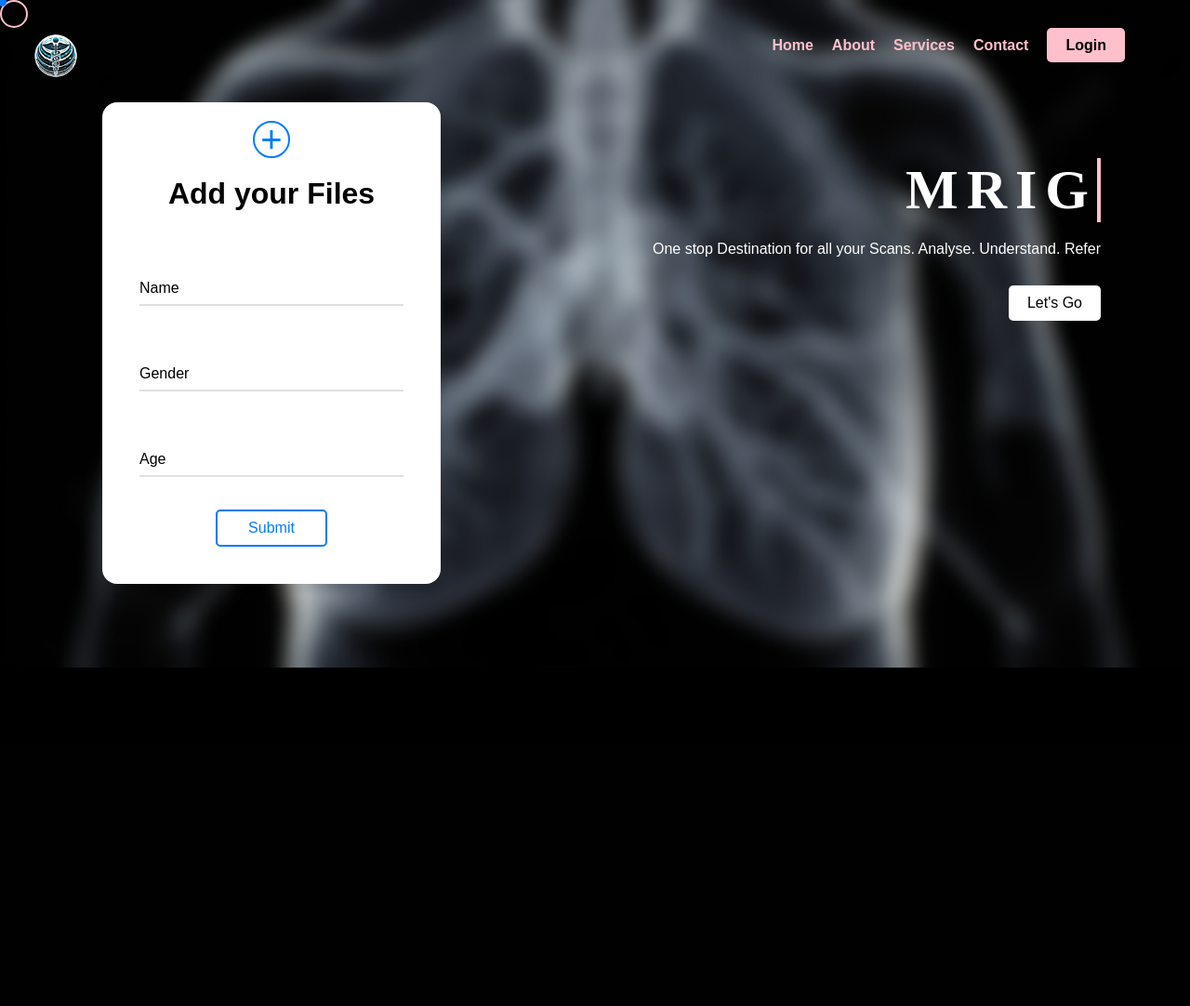
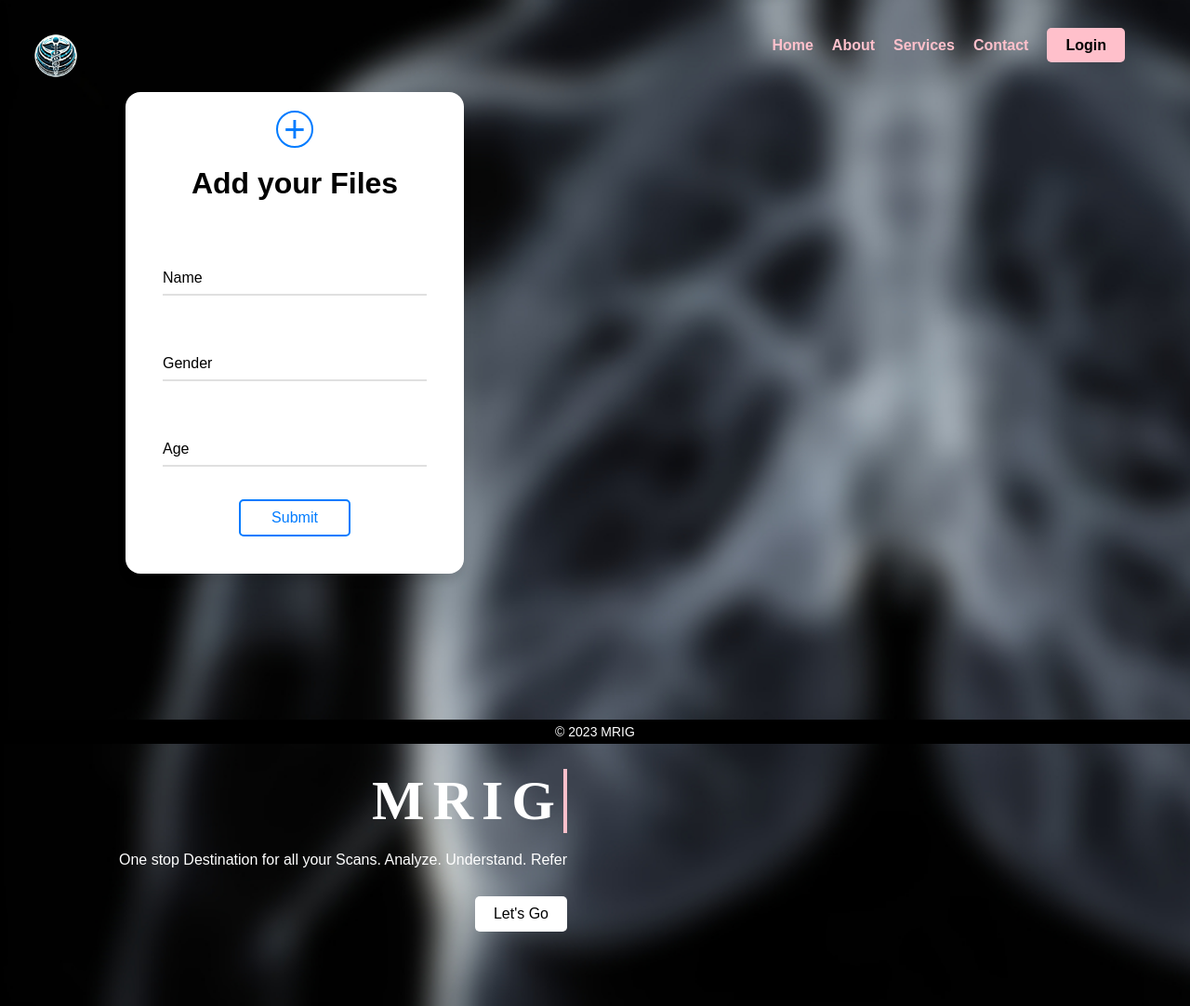
Before and after one commit to codexx07/MRIG, a Python web app: template templates/yes.html in a window 1280 px wide. Shown: the whole page at 93% size. Before the commit the page ends 718 px from the top, so only its background shows below. Run offline with Jinja, Linux system fonts and the light colour scheme; the template is opened without the code that fills it, so the values that code supplies are empty.

Commit message:
Footer add

```diff
--- a/templates/styles.css
+++ b/templates/styles.css
@@ -138,7 +138,7 @@ header {
   background-color: #ffffff;
   border-radius: 16px;
   box-shadow: 0 8px 8px rgba(0, 0, 0, 0.1);
-  margin: 110px 100px 40px 110px; /* Adjusted top, right, and left margins */
+  margin: 99px 100px 40px 135px; /* Adjusted top, right, and left margins */
 }
 
 
@@ -314,3 +314,23 @@ form .form-row .textarea {
   background-color: #007bff;
   color: #ffffff;
 }
+
+
+/* Footer Styles */
+footer {
+  background-color: #000;
+  color: #fff;
+  padding: 5px 0;
+  text-align: center;
+  position: fixed;
+  bottom: 0;
+  width: 100%;
+}
+
+.footer-content {
+  font-size: 14px;
+}
+
+.footer-content p {
+  margin: 0;
+}
--- a/templates/yes.html
+++ b/templates/yes.html
@@ -58,14 +58,17 @@
          </div>
          <div class="text-section">
             <h1>MRIG</h1>
-            <p>One stop Destination for all your Scans. Analyse. Understand. Refer</p>
+            <p>One stop Destination for all your Scans. Analyze. Understand. Refer</p>
             <button class="Gimmick">Let's Go</button>
          </div>
-         <div class="custom-cursor">
-            <div class="cursor-inner"></div>
-          </div>
+      </div>
+
+      <!-- Footer Section -->
+      <footer>
+         <div class="footer-content">
+            <p>&copy; 2023 MRIG</p>
          </div>
-      </div>
+      </footer>
    </body>
    <script src="base.js"></script>
 </html>
```
